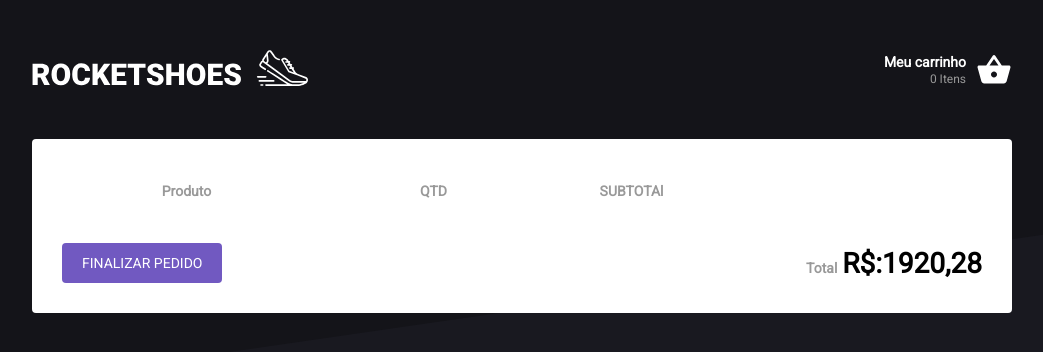
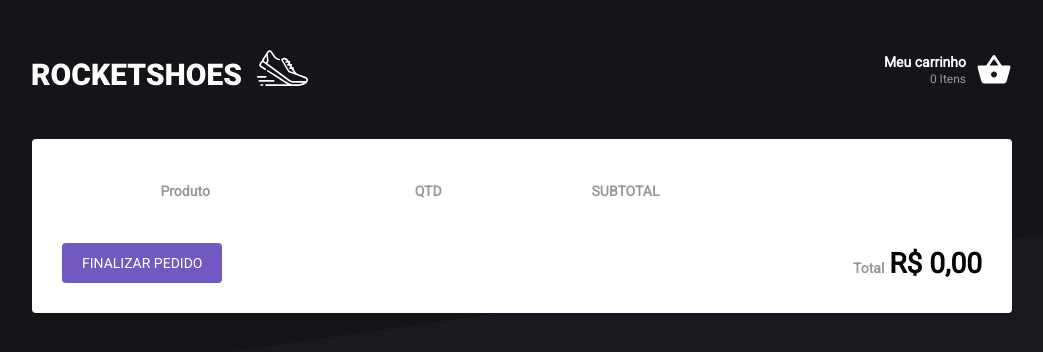
Before and after one commit to rafaelsene01/frontend-base-project-reactjs-redux, a React (Create React App) app: page /cart in a window 1280 px wide. Shown: the top 352 px of the page, without its empty margins (118-1161 px from the left). Built offline with nearby package versions, Linux system fonts and the light colour scheme; the HTML template or start-up script is replaced by a standard one.

Commit message:
ajustando subtotal e total

```diff
--- a/src/pages/Cart/index.js
+++ b/src/pages/Cart/index.js
@@ -8,11 +8,13 @@
   MdDelete,
 } from 'react-icons/md';
 
+import { formatPrice } from '../../util/format';
+
 import * as CartActions from '../../store/modules/cart/actions';
 
 import { Container, ProductTable, Total } from './styles';
 
-function Cart({ cart, removeFromCart, updateAmount }) {
+function Cart({ cart, removeFromCart, updateAmount, total }) {
   function increment(product) {
     updateAmount(product.id, product.amount + 1);
   }
@@ -28,7 +30,7 @@
             <th />
             <th>Produto</th>
             <th>QTD</th>
-            <th>SUBTOTAl</th>
+            <th>SUBTOTAL</th>
             <th />
           </tr>
         </thead>
@@ -54,7 +56,7 @@
                 </div>
               </td>
               <td>
-                <strong>RS$259,80</strong>
+                <strong>{product.subtotal}</strong>
               </td>
               <td>
                 <button
@@ -72,7 +74,7 @@
         <button type="button">Finalizar pedido</button>
         <Total>
           <span>Total</span>
-          <strong>R$:1920,28</strong>
+          <strong>{total}</strong>
         </Total>
       </footer>
     </Container>
@@ -80,7 +82,15 @@
 }
 
 const mapStateToProps = state => ({
-  cart: state.cart,
+  cart: state.cart.map(product => ({
+    ...product,
+    subtotal: formatPrice(product.price * product.amount),
+  })),
+  total: formatPrice(
+    state.cart.reduce((total, product) => {
+      return total + product.price * product.amount;
+    }, 0)
+  ),
 });
 
 const mapDispatchToProps = dispatch =>
```
